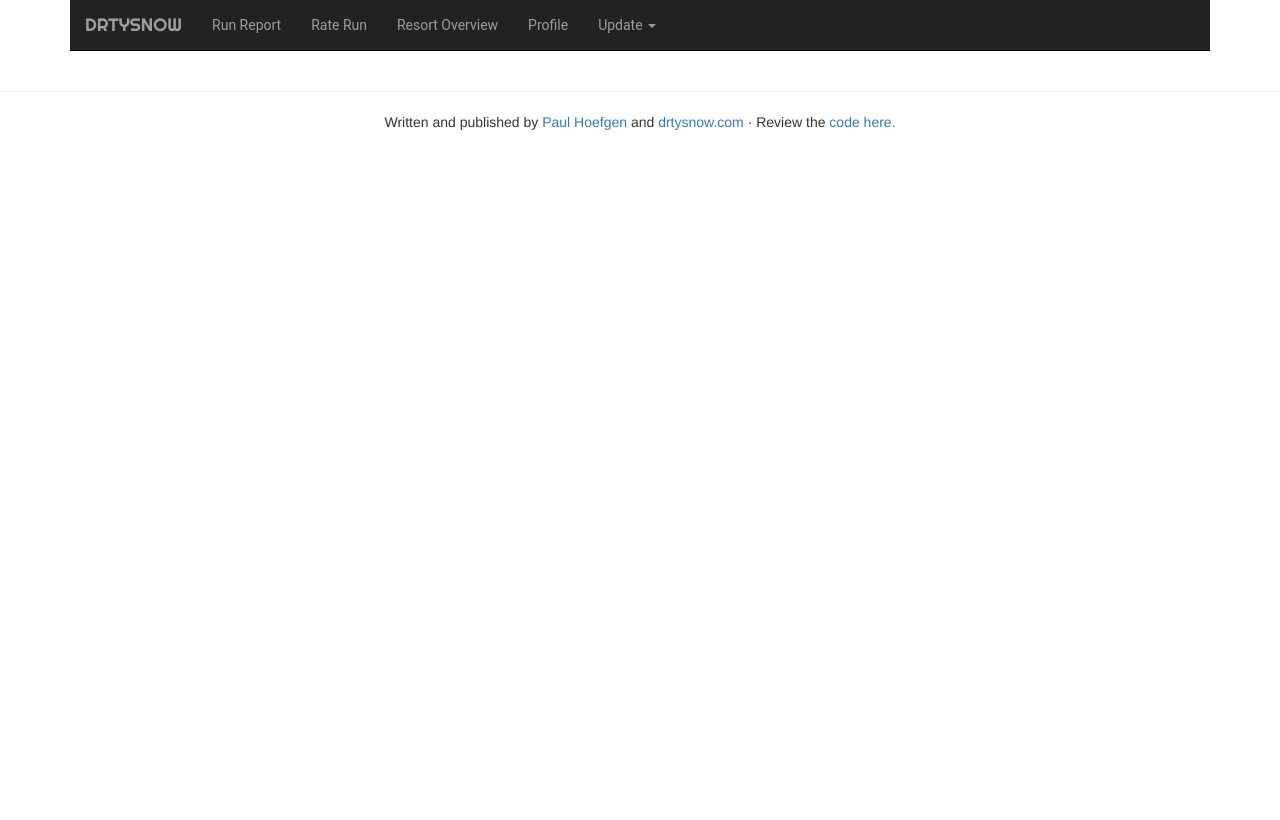
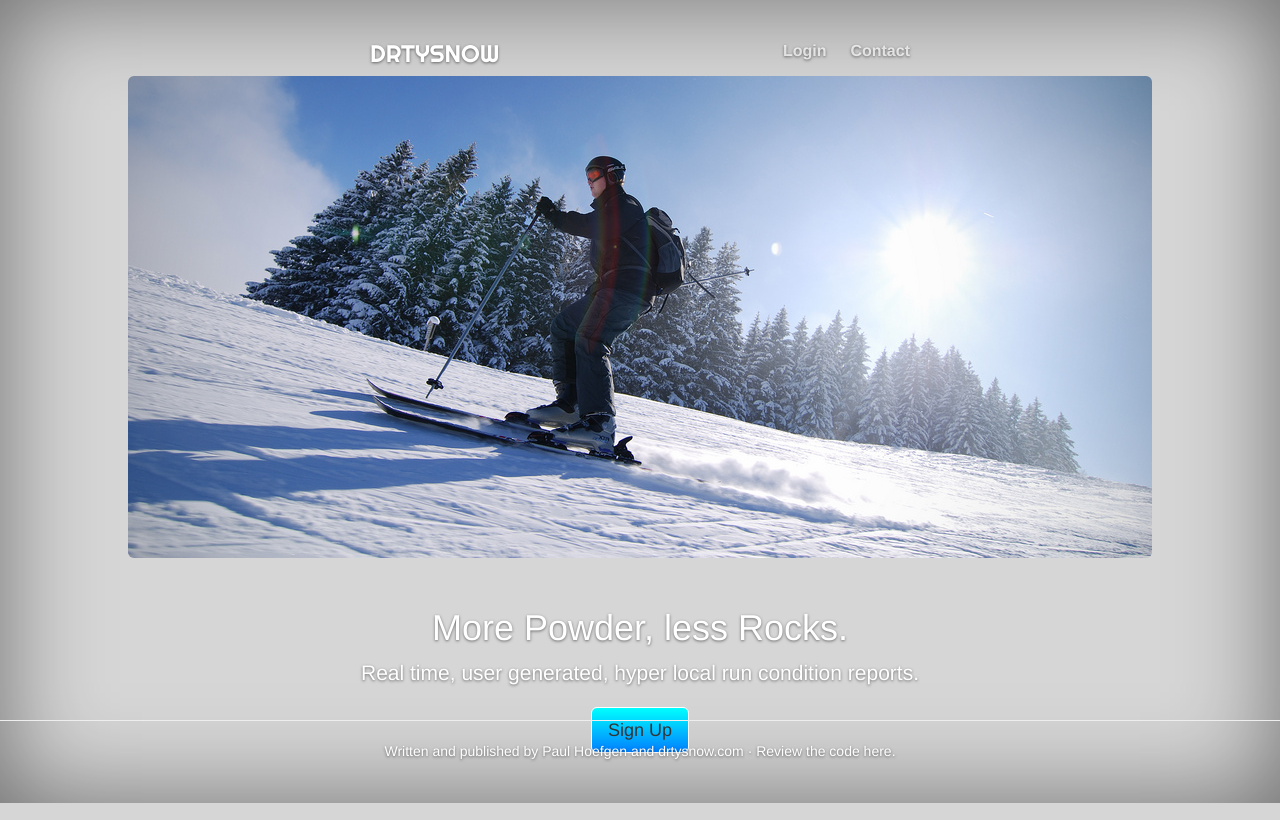
Before and after one commit to phoefgen/udacity-catalog, a Flask app: page / in a window 1280 px wide. Before the commit the page ends 130 px from the top, so only its background shows below. Run offline with Flask 2, Linux system fonts and the light colour scheme; some libraries are stand-ins or nearby versions.

Commit message:
add a landing cover page

```diff
--- /dev/null
+++ b/drtysnow/static/css/cover.css
@@ -0,0 +1,191 @@
+/*
+ * Globals
+ */
+
+/* Links */
+a,
+a:focus,
+a:hover {
+  color: #fff;
+}
+
+/* Custom default button */
+.btn-default,
+.btn-default:hover,
+.btn-default:focus {
+  color: #333;
+  text-shadow: none; /* Prevent inheritence from `body` */
+  background: linear-gradient(#00ffff,  #007fff);
+  border: 1px solid #fff;
+}
+
+
+/*
+ * Base structure
+ */
+
+html,
+body {
+  height: 100%;
+  background-color: #d6d6d6;
+}
+body {
+  color: #fff;
+  text-align: center;
+  text-shadow: 0 1px 3px rgba(0,0,0,.5);
+}
+
+img.centered{
+  display: block;
+  margin-left: auto;
+  margin-right: auto;
+}
+
+.masthead-brand{
+  font-family: 'Righteous';
+}
+
+
+
+.center {
+     display: block;
+     float: none;
+     margin-left: auto;
+     margin-right: auto;
+}
+
+
+/* Extra markup and styles for table-esque vertical and horizontal centering */
+.site-wrapper {
+  display: table;
+  width: 100%;
+  height: 100%; /* For at least Firefox */
+  min-height: 100%;
+  -webkit-box-shadow: inset 0 0 100px rgba(0,0,0,.5);
+          box-shadow: inset 0 0 100px rgba(0,0,0,.5);
+}
+.site-wrapper-inner {
+    display: table-cell;
+    vertical-align: middle;
+}
+
+.inner.cover {
+  display: table-cell;
+  vertical-align: middle;
+  background: linear-gradient(grey, white);
+  background-repeat: no-repeat;
+  background-position: center;
+  max-width: 900px;
+  margin: 0 auto;
+
+
+}
+
+
+/* Padding for spacing */
+.inner {
+  padding: 30px;
+}
+
+/*Override standard footer, due to unique page structure */
+.cover-style{
+  text-align: center;
+  width:100%;
+  position:absolute;
+  left:0;
+  bottom: 0;
+  height: 100px;
+}
+
+/*
+ * Header
+ */
+.masthead-brand {
+  margin-top: 10px;
+  margin-bottom: 10px;
+}
+
+.masthead-nav > li {
+  display: inline-block;
+}
+.masthead-nav > li + li {
+  margin-left: 20px;
+}
+.masthead-nav > li > a {
+  padding-right: 0;
+  padding-left: 0;
+  font-size: 16px;
+  font-weight: bold;
+  color: #fff; /* IE8 proofing */
+  color: rgba(255,255,255,.75);
+  border-bottom: 2px solid transparent;
+}
+.masthead-nav > li > a:hover,
+.masthead-nav > li > a:focus {
+  background-color: transparent;
+  border-bottom-color: #a9a9a9;
+  border-bottom-color: rgba(255,255,255,.25);
+}
+.masthead-nav > .active > a,
+.masthead-nav > .active > a:hover,
+.masthead-nav > .active > a:focus {
+  color: #fff;
+  border-bottom-color: #fff;
+}
+
+@media (min-width: 768px) {
+  .masthead-brand {
+    float: left;
+  }
+  .masthead-nav {
+    float: right;
+  }
+}
+
+
+/*
+ * Cover
+ */
+
+.cover {
+  padding: 0 20px;
+  vertical-align: middle;
+
+}
+.cover .btn-lg {
+  padding: 10px 20px;
+  font-weight: bold;
+}
+
+
+/*
+ * Affix and center
+ */
+
+@media (min-width: 768px) {
+  /* Pull out the header and footer */
+  /*.masthead {
+    position: fixed;
+    top: 0;
+  }
+  /* Start the vertical centering */
+  .site-wrapper-inner {
+    vertical-align: middle;
+  }
+  /* Handle the widths */
+  .masthead,
+  .cover-container {
+    width: 100%; /* Must be percentage or pixels for horizontal alignment */
+  }
+}
+
+@media (min-width: 922px) {
+  .masthead,
+  .cover-container {
+    width: 600px;
+    display: block;
+    margin-left: auto;
+    margin-right: auto;
+    float: none;
+  }
+}
--- a/drtysnow/static/css/custom.css
+++ b/drtysnow/static/css/custom.css
@@ -1,11 +1,49 @@
+
+
+footer{
+  text-align: center;
+	width:100%;
+	position:relative;
+	left:0;
+  bottom: 0;
+  height: 100px;
+}
+
+body {
+  padding-bottom: 40px;
+  color: #5a5a5a;
+}
+
+/* Special class on .container surrounding .navbar, used for positioning it into place. */
+.navbar-wrapper {
+  position: absolute;
+  top: 0;
+  right: 0;
+  left: 0;
+  z-index: 20;
+}
+
+.navbar-fixed-top {
+  background-color: rgba(255, 255, 255, 0.9);;
+}
+/* Flip around the padding for proper display in narrow viewports */
+.navbar-wrapper > .container {
+  padding-right: 0;
+  padding-left: 0;
+}
+.navbar-wrapper .navbar {
+  padding-right: 5%;
+  padding-left: 5%;
+}
+.navbar-wrapper .navbar .container {
+  width: auto;
+}
+
+/* Navbar styling */
+
 .navbar-brand{
   font-family: 'Righteous', cursive;
 }
-
 .navbar-nav{
   font-family: 'Roboto', sans-serif;
 }
-
-footer{
-  text-align: center;
-}
--- /dev/null
+++ b/drtysnow/templates/cover.html
@@ -0,0 +1,36 @@
+{% extends "master_layout.html" %}
+{% block head %}
+  {{ super() }}
+  <link rel="stylesheet"
+              href="{{ url_for('static', filename='css/cover.css') }}">
+{% endblock %}
+<div class="container center">
+    <div class="cover-container">
+    {% block navbar %}
+          <div class="masthead clearfix">
+            <div class="inner">
+              <h3 class="masthead-brand">DRTYSNOW</h3>
+              <nav>
+                <ul class="nav masthead-nav">
+                  <li><a href="#">Login</a></li>
+                  <li><a href="#">Contact</a></li>
+                </ul>
+              </nav>
+            </div>
+          </div>
+    {% endblock navbar%}
+
+    {% block content %}
+    <img src="static/images/cover_page_graphic.jpg" class="img-responsive img-rounded center">
+
+    <div class="inner">
+            <h1 class="cover-heading">More Powder, less Rocks. </h1>
+            <p class="lead">Real time, user generated, hyper local run condition reports.</p>
+            <p class="lead">
+              <a href="#" class="btn btn-lg btn-default">Sign Up</a>
+            </p>
+    </div>
+  </div>
+
+</div>
+    {% endblock content %}
--- a/drtysnow/templates/master_layout.html
+++ b/drtysnow/templates/master_layout.html
@@ -3,10 +3,11 @@
   <head>
     {% block head %}
     <meta charset="utf-8">
+    <meta name="description" content="User Generated guide to ski runs">
+    <meta name="author" content="Paul Hoefgen and drtysnow.com">
     <meta http-equiv="X-UA-Compatible" content="IE=edge">
     <meta name="viewport" content="width=device-width, initial-scale=1">
-    <link rel="stylesheet"
-                       href="{{ url_for('static', filename='css/style.css') }}">
+
 
     <!-- Bootstrap -->
        <link href="static/css/bootstrap.min.css" rel="stylesheet">
@@ -25,18 +26,23 @@
        <!-- Google Fonts -->
        <link href='https://fonts.googleapis.com/css?family=Righteous'
                                                rel='stylesheet' type='text/css'>
+       <link href='https://fonts.googleapis.com/css?family=Roboto:500'
+                                               rel='stylesheet' type='text/css'>
 
     <title>{% block title %}{% endblock %}-drtysnow.com</title>
     {% endblock %}
   </head>
   <body>
+    <div class="site-wrapper">
+      <div class="site-wrapper-inner">
+        {% block navbar %}
           <!-- NAVBAR
           ================================================== -->
             <body>
               <div class="navbar-wrapper">
                 <div class="container">
 
-            <nav class="navbar navbar-inverse navbar-static-top">
+                  <nav class="navbar navbar-fixed-top">
                     <div class="container">
                       <div class="navbar-header">
                         <button type="button" class="navbar-toggle collapsed"
@@ -55,6 +61,8 @@
                           <li><a href="#contact">Rate Run</a></li>
                           <li><a href="#about">Resort Overview</a></li>
                           <li><a href="">Profile</a></li>
+                          <li><a href="">Best Rated</a></li>
+
                           <li class="dropdown">
                             <a href="#" class="dropdown-toggle" data-toggle="dropdown"
                                                     role="button" aria-haspopup="true"
@@ -64,9 +72,8 @@
                               <li><a href="#">Update Profile</a></li>
                               <li><a href="#">Edit Resort</a></li>
                               <li><a href="#">Edit Run</a></li>
-
-                        <li role="separator" class="divider"></li>
                             </ul>
+                            <li><a href="">Sign In | Sign Up</a></li>
                           </li>
                         </ul>
                       </div>
@@ -75,7 +82,7 @@
 
                 </div>
               </div>
-
+      {% endblock %}
             <!-- DYNAMIC CONTENT
                 ================================================== -->
             <div id="content">{% block content %}{% endblock %}</div>
@@ -84,6 +91,7 @@
             <!-- FOOTER -->
             <div id="footer">
               {% block footer %}
+              <div class="cover-style">
                 <footer>
                   <hr>
                   <p> Written and published by
@@ -92,8 +100,12 @@
                              Review the <a href="https://github.com/phoefgen/drtysnow">
                                                              code here.</a> </p>
                 </footer>
+              </div>
               {% endblock %}
             </div>
+          </div>
+        </div>
+
 
       <!-- jQuery (necessary for Bootstrap's JavaScript plugins) -->
         <script
@@ -101,5 +113,6 @@
                                                                        </script>
       <!-- Bootstrap, and custom CSS imports.-->
         <script src="static/js/bootstrap.min.js"></script>
+
   </body>
 </html>
--- a/drtysnow/views.py
+++ b/drtysnow/views.py
@@ -2,11 +2,15 @@ from drtysnow import drtysnow
 from flask import render_template
 
 # Landing pages.
-
 @drtysnow.route('/')
 @drtysnow.route('/index')
 def index():
-    return render_template('master_layout.html')
+    return render_template('cover.html')
+
+
+@drtysnow.route('/landing')
+def landing():
+    return render_template('landing.html')
 
 @drtysnow.route('/prelaunch')
 def prelaunch():
```
Also changed, not shown: drtysnow/static/css/landing.css (added, +82 -0 lines), drtysnow/templates/index.html (deleted, +0 -10 lines), drtysnow/templates/landing.html (added, +67 -0 lines), drtysnow/static/images/cover_page_graphic.jpg (added), drtysnow/static/images/header.jpg (added), drtysnow/static/images/pitch1.jpg (added), drtysnow/static/images/pitch2.jpg (added), drtysnow/static/images/pitch3.jpg (added), drtysnow/static/images/skiday.jpg (added), 1 other file. Lines whose indentation alone changed are shown as unchanged.
